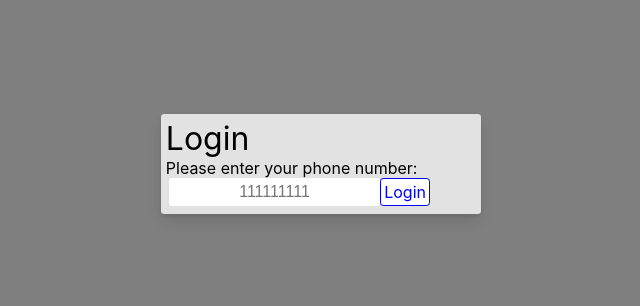
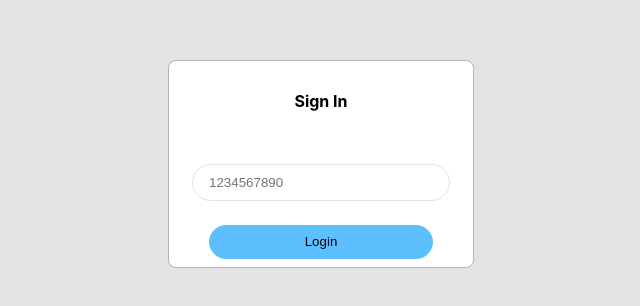
Before and after one commit to davidmargolin/Textbox, a React (Create React App) app in the folder frontend/: page / in a window 1280 px wide. Shown: the part 236-542 px from the top of the page, without its empty margins (319-959 px from the left). Built offline with nearby package versions, Linux system fonts and the light colour scheme.

Commit message:
fux with it

```diff
--- a/frontend/public/index.html
+++ b/frontend/public/index.html
@@ -2,7 +2,7 @@
 <html lang="en">
   <head>
     <meta charset="utf-8" />
-    <link rel="shortcut icon" href="%PUBLIC_URL%/favicon.ico" />
+    <link rel="shortcut icon" href="%PUBLIC_URL%/logo.png" />
     <meta name="viewport" content="width=device-width, initial-scale=1" />
     <meta name="theme-color" content="#000000" />
     <link href="https://fonts.googleapis.com/css?family=Source+Code+Pro&display=swap" rel="stylesheet">
--- a/frontend/src/App.js
+++ b/frontend/src/App.js
@@ -37,13 +37,13 @@ const App = () => {
   }
 
   return (
-    <div>
+    <div style={{height: '100%'}}>
       {!userData ?
         <Login getUser={(data) => setUserData(data)}/>
       :
-      <div>
+      <div style={{height: '100%'}}>
         <Header/>
-        <div style={{display: 'flex', flexDirection: 'column', backgroundColor: '#e3e3e3', height: '100vh', alignItems: 'center'}}>
+        <div style={{display: 'flex', height: '100%', flexDirection: 'column', backgroundColor: '#e3e3e3', flex: 1, alignItems: 'center', flexShrink: 0}}>
           <User phoneNumber={userData.number} fileCount={userData.files.length} toggleUpload={() => setFormView(true)} upload={formView}/>
           {formView &&
             <div style={{position: 'absolute', left: '50%', marginLeft: -200, top: '50%', marginTop: -200}}>
--- a/frontend/src/User.js
+++ b/frontend/src/User.js
@@ -3,7 +3,7 @@ import React from 'react';
 const User = ({ phoneNumber, fileCount, toggleUpload, upload}) => (
   <div style={userStyle}>
     <div style={{display: 'flex'}}>
-      <img style={{height: 100, borderRadius: 50, objectFit: 'contain'}} src="https://uploads-ssl.webflow.com/5cbf13accf61ec22cf027807/5cbf368fd41e94bb5b08bfba_avatar-4.png"/>
+      <img style={{height: 100, borderRadius: 50, objectFit: 'contain', marginRight: 75}} src="https://uploads-ssl.webflow.com/5cbf13accf61ec22cf027807/5cbf368fd41e94bb5b08bfba_avatar-4.png"/>
       <div style={{display: 'flex', flexDirection: 'column', alignItems: 'center'}}>
         <div style={{display: 'flex'}}>
           <h4 style={{marginLeft: 30}}>{phoneNumber}</h4>
--- a/frontend/src/components/contentView.css
+++ b/frontend/src/components/contentView.css
@@ -1,3 +1,8 @@
+html, body {
+  height: 100%;
+  margin: 0;
+}
+
 .contentViewWrapperBackground {
   position: fixed;
   width: 100%;
@@ -6,7 +11,7 @@
   left: 0;
   right: 0;
   bottom: 0;
-  background-color: rgba(0, 0, 0, 0.5);
+  background-color: #e3e3e3;
   display: flex;
   flex-flow: column;
   justify-content: center;
@@ -135,13 +140,30 @@
   font-size: 2em;
 }
 
+input::-webkit-outer-spin-button,
+input::-webkit-inner-spin-button {
+    /* display: none; <- Crashes Chrome on hover */
+    -webkit-appearance: none;
+    margin: 0; /* <-- Apparently some margin are still there even though it's hidden */
+}
+
+input[type=number] {
+    -moz-appearance:textfield; /* Firefox */
+}
+
 .inputNumber {
   /* margin: auto; */
-  width: fit-content;
-  border: none;
-  border-radius: 0.2em;
-  font-size: 1em;
-  text-align: center;
+  outline: none;
+  border: 1px solid #e3e3e3;
+  border-radius: 25px;
+  padding: 1rem;
+  height: 0.2rem;
+  width: 14rem;
+  margin-top: 2rem
+}
+
+.inputNumber:hover, .inputNumber:focus {
+  border: 1px solid #5cc0ff
 }
 
 .loginContent {
--- a/frontend/src/components/login.jsx
+++ b/frontend/src/components/login.jsx
@@ -5,7 +5,10 @@ require("./contentView.css");
 export default class Login extends Component {
   constructor(props) {
     super(props);
-    this.state = {};
+    this.state = {
+      number: "",
+      error: null
+    }
   }
 
   update = e => {
@@ -16,16 +19,17 @@ export default class Login extends Component {
 
   login = () => {
     let body;
-    if (this.state.number[0] === "+") {
+    if(this.state.number.length === 10) {
+      if (this.state.number.charAt(0) === "+") {
         body = {
           number: this.state.number
         };
       } else {
         body = {
-        number: "+1" + this.state.number
+          number: `+1${this.state.number}`
         };
       }
-    // console.log(body)
+      console.log(body)
       axios
         .post("https://textbox2020.herokuapp.com/", body)
         .then(response => {
@@ -37,6 +41,9 @@ export default class Login extends Component {
             error: error
           });
         });
+    } else {
+      this.setState({error: 'Enter a valid number'})
+    }
   };
 
   closeError = () => {
@@ -59,6 +66,21 @@ export default class Login extends Component {
     }
     return (
       <div className="contentViewWrapperBackground">
+        <div style={{display: 'flex', flexDirection: 'column', alignItems: 'center', border: '1px solid #b5b5b5', height: 'fit-content', width: '18em', backgroundColor: 'white', borderRadius: 8, padding: '0.5em'}}>
+          <h4>Sign In</h4>
+          <input
+            type='number'
+            name='number'
+            placeholder='1234567890'
+            onChange={(e) => e.target.value.length <= 10 && this.setState({number: e.target.value})}
+            value={this.state.number}
+            className="inputNumber"
+          />
+          <button style={{marginTop: '1.5rem', outline: 'none', border: '1px solid #5cc0ff', backgroundColor: '#5cc0ff', height: '2.5em', width: '14rem', borderRadius: 25, cursor: 'pointer'}}
+            onClick={this.login}
+          >Login</button>
+        </div>
+      {/* <div className="contentViewWrapperBackground">
         <div className="contentViewWrapper">
           <div className="loginContent">
             <div className="title">Login</div>
@@ -67,7 +89,7 @@ export default class Login extends Component {
               <input
                 type="text"
                 name="number"
-                placeholder="111111111"
+                placeholder="1234567890"
                 className="inputNumber"
                 onChange={this.update}
               ></input>
@@ -78,6 +100,7 @@ export default class Login extends Component {
           </div>
         </div>
         {error}
+      </div> */}
       </div>
     );
   }
```
Lines whose indentation alone changed are shown as unchanged.
